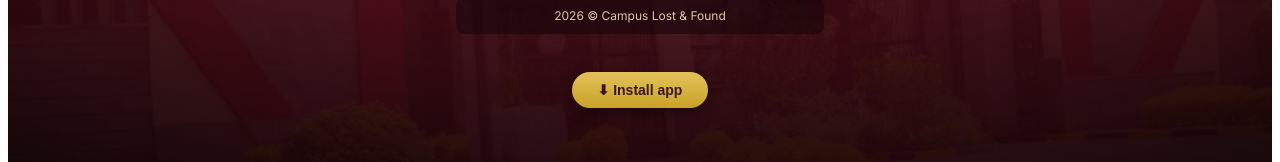
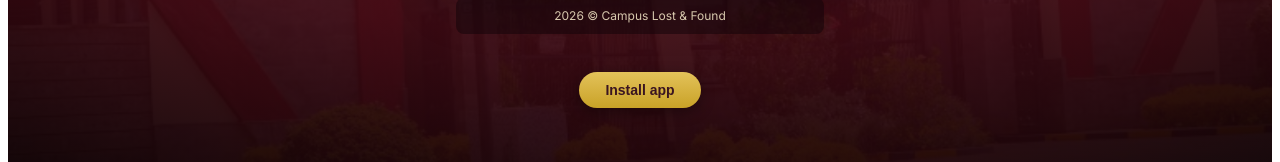
Before and after one commit to NderituDavidWachira/A-Smart-Lost-and-Found-System, a React (Vite) app in the folder frontend/: page / in a window 1280 px wide. Shown: the part 643-805 px from the top of the page. Built offline with nearby package versions, Linux system fonts and the light colour scheme; no server answers; the HTML template or start-up script is replaced by a standard one.

Commit message:
Rename app

```diff
--- a/frontend/src/components/InstallButton.jsx
+++ b/frontend/src/components/InstallButton.jsx
@@ -45,7 +45,7 @@ export default function InstallButton() {
   return (
     <div className="install-wrap">
       <button type="button" className="install-btn" onClick={handleClick}>
-        ⬇ Install app
+        Install app
       </button>
 
       {showHelp && (
--- a/frontend/vite.config.js
+++ b/frontend/vite.config.js
@@ -10,7 +10,7 @@ export default defineConfig({
       includeAssets: ["favicon.ico", "apple-touch-icon-180x180.png"],
       manifest: {
         name: "St. Paul's University Lost & Found",
-        short_name: "Lost & Found",
+        short_name: "Smart Lost&Found",
         description: "Report, search and claim lost and found items on campus.",
         theme_color: "#6b1f2a",
         background_color: "#3a0f16",
```
